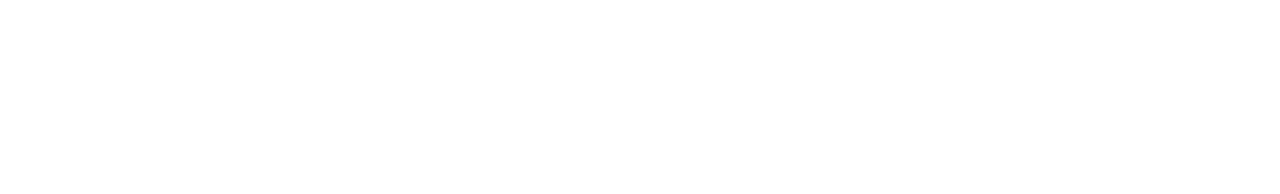
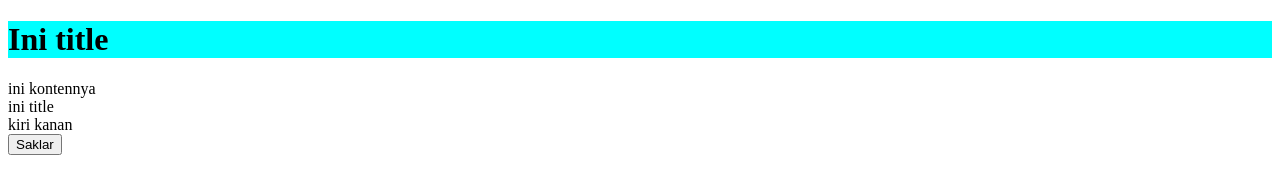
Before and after one commit to aliefrivanto/recap-8-8-24, a plain HTML site: page index.html in a window 1280 px wide. Drawn offline with Linux system fonts and the light colour scheme.

Commit message:
update index.html

```diff
--- a/index.html
+++ b/index.html
@@ -3,9 +3,25 @@
 <head>
     <meta charset="UTF-8">
     <meta name="viewport" content="width=device-width, initial-scale=1.0">
+    <link rel="stylesheet" href="style.css">
+    <script src="kerangka.js"></script>
     <title>Document Alip</title>
 </head>
 <body>
+    <header>
+        <h1>Ini title</h1>
+    </header>
+
+    <article>
+        ini kontennya
+        <header>
+            ini title
+        </header>
+
+        <aside>kiri kanan</aside>
+    </article>
+
+    <button onclick="lampu(0);">Saklar</button>
 
 </body>
 </html>
--- /dev/null
+++ b/kerangka.js
@@ -0,0 +1,7 @@
+function lampu(n){
+    if(n == 0){
+        alert('Lampu Menyala');
+    }
+
+
+}
--- /dev/null
+++ b/style.css
@@ -0,0 +1,3 @@
+h1{
+    background-color: aqua;
+}
```
